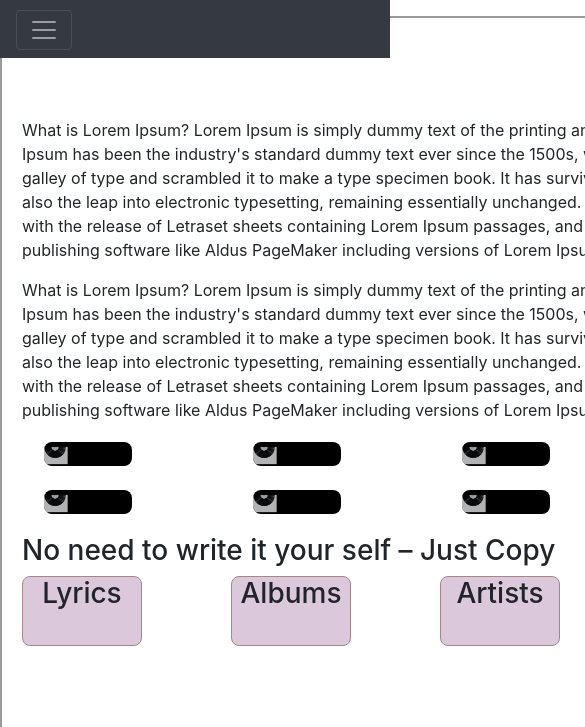
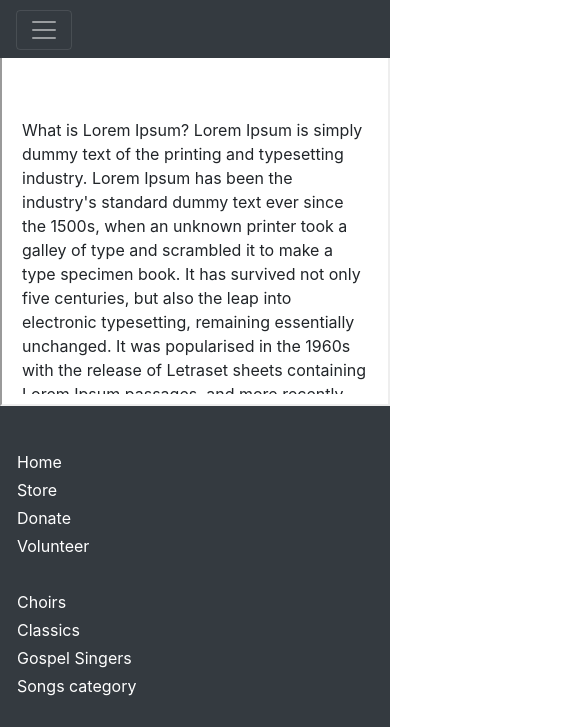
Before and after one commit to freta/wikiproject, a plain HTML site: page index.html in a window 390 px wide. Shown: the part 64-791 px from the top of the page, 585 px wide, since content can reach past the window. Drawn offline with nearby package versions, Linux system fonts and the light colour scheme; files whose address does not match are found by name.

Commit message:
making the iframe responsive

```diff
--- a/index.html
+++ b/index.html
@@ -53,14 +53,8 @@
 
     <div class="container">
       <div class="row">
-        <div class="col-sm-9">
-          <iframe
-            id="myIframe"
-            width="850"
-            height="890"
-            scrolling="NO"
-            src="./html/home.html"
-          ></iframe>
+        <div class="col-sm-9 contframe">
+          <iframe id="myIframe" scrolling="NO" src="./html/home.html"></iframe>
         </div>
         <div class="col-sm-3 side">
           <nav class="sidenav">
--- a/main.css
+++ b/main.css
@@ -26,6 +26,22 @@ body {
   padding-top: 5px;
   padding-bottom: 5px;
   opacity: 0.9;
+}
+/*-----index-----*/
+.contframe {
+  position: relative;
+  overflow: hidden;
+  width: 100%;
+  padding-top: 100%;
+}
+#myIframe {
+  position: absolute;
+  width: 100%;
+  height: 100%;
+  top: 0;
+  bottom: 0;
+  left: 0;
+  right: 0;
 }
 /**---reusable--*/
 ul li {
```
